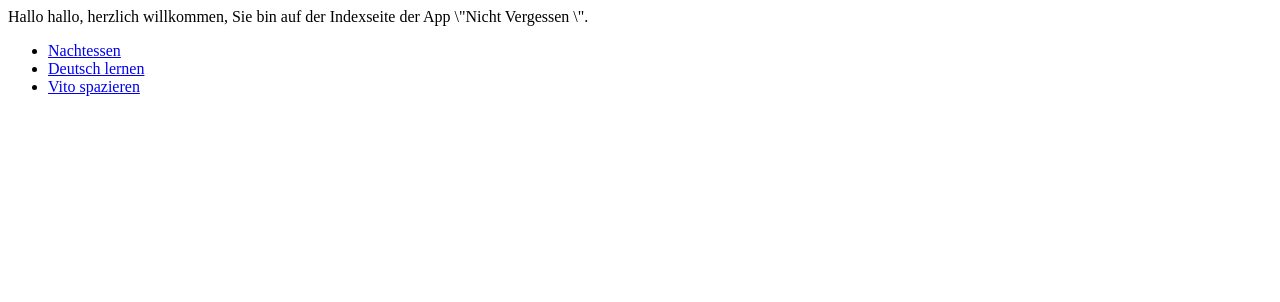
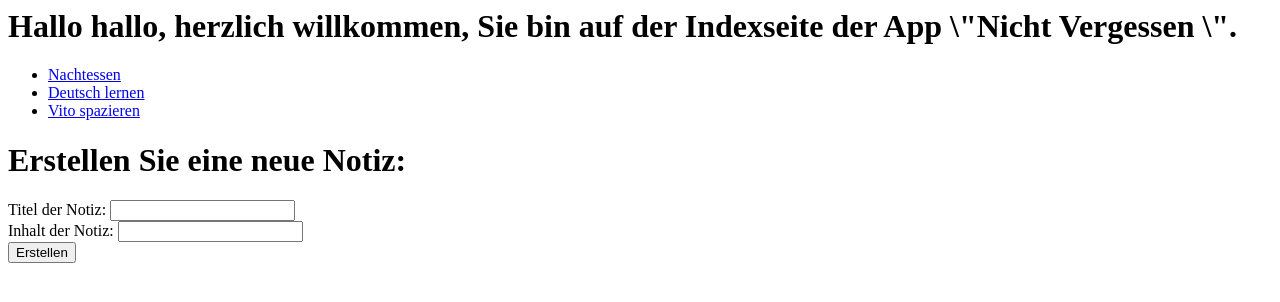
Before and after one commit to jhtobav/nicht-vergessen, a Django app: page /notes/ in a window 1280 px wide. Shown: the top 302 px of the page. Run offline with Django 3.2, Linux system fonts and the light colour scheme; data comes from the database, SQL or seed files in the repository; both versions use the stored data as it was after the commit.

Commit message:
Creating notes, new template and view for such purpose

```diff
--- a/core/notes/templates/notes/note_details.html
+++ b/core/notes/templates/notes/note_details.html
@@ -5,7 +5,7 @@
         <p>Inhalt der Notiz: {{note.note_content}}</p>
         <p>Letzte Änderungszeit der Notiz: {{note.note_last_updated_time}}</p>
     </ul>
-    <a href="{% url 'notes'%}">Rückkehr</a>
+    <a href="{% url 'notes:notes'%}">Rückkehr</a>
 {% else %}
     <p>Keine Hotiz.</p>
 {% endif %}
--- a/core/notes/templates/notes/notes.html
+++ b/core/notes/templates/notes/notes.html
@@ -1,10 +1,21 @@
+<h1>Hallo hallo, herzlich willkommen, Sie bin auf der Indexseite der App \"Nicht Vergessen \".</h1>
 {% if notes_list %}
-    <p>Hallo hallo, herzlich willkommen, Sie bin auf der Indexseite der App \"Nicht Vergessen \".</p>
     <ul>
     {% for note in notes_list %}
-        <li><a href="{% url 'note_details' note.id%}">{{ note.note_title }}</a></li>
+        <li><a href="{% url 'notes:note_details' note.id %}">{{ note.note_title }}</a></li>
     {% endfor %}
     </ul>
 {% else %}
     <p>Keine Hotiz.</p>
 {% endif %}
+<h1>Erstellen Sie eine neue Notiz:</h1>
+<form action="{% url 'notes:note_create' %}" method="post">
+    {% csrf_token %}
+    <label>Titel der Notiz: </label>
+    <input type="text" name="note_title">
+    <br>
+    <label>Inhalt der Notiz: </label>
+    <input type="text" name="note_content">
+    <br>
+    <input type="submit" value="Erstellen">
+</form>
--- a/core/notes/urls.py
+++ b/core/notes/urls.py
@@ -2,9 +2,12 @@ from django.urls import path
 
 from . import views
 
+app_name = 'notes'
 urlpatterns = [
     # ex: /notes/
     path('', views.notes, name='notes'),
-    # ex: /notes/1
+    # ex: /notes/1/
     path('<int:note_id>/', views.note_details, name='note_details'),
+    # ex: /notes/create/
+    path('create/', views.note_create, name='note_create'),
 ]
--- a/core/notes/views.py
+++ b/core/notes/views.py
@@ -1,5 +1,7 @@
-from django.http import Http404
+from django.http import Http404, HttpResponseRedirect
 from django.shortcuts import render, get_object_or_404, get_list_or_404
+from django.utils import timezone
+from django.urls import reverse
 
 from .models import Note
 
@@ -17,3 +19,11 @@ def notes(request):
 def note_details(request, note_id):
     note = get_object_or_404(Note, pk=note_id)
     return render(request, 'notes/note_details.html', {'note': note})
+
+
+def note_create(request):
+    note = Note(note_title=request.POST['note_title'],
+                note_content=request.POST['note_content'],
+                note_last_updated_time=timezone.now())
+    note.save()
+    return HttpResponseRedirect(reverse('notes:notes'))
```
Also changed, not shown: core/db.sqlite3.
